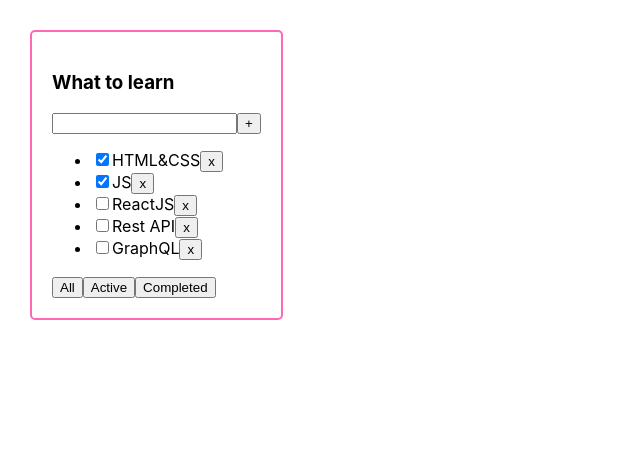
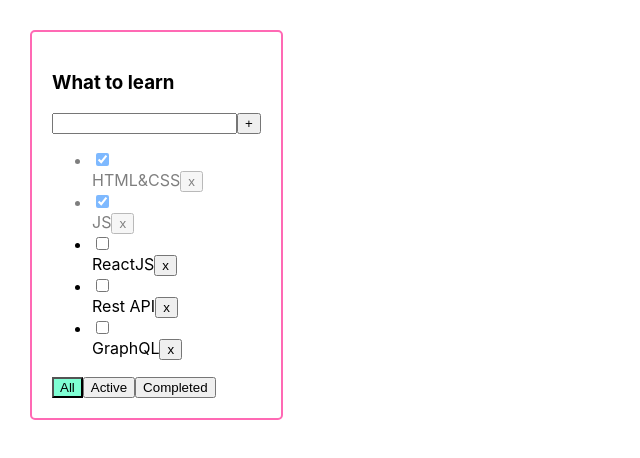
Before and after one commit to tolkunio/task-organized-app, a React (Create React App) app: page / in a window 1280 px wide. Shown: the top 458 px of the page, without its empty margins (0-640 px from the left). Built offline with nearby package versions, Linux system fonts and the light colour scheme.

Commit message:
-до конца разобрала 4 урок по todo-list

```diff
--- a/src/TodoList.tsx
+++ b/src/TodoList.tsx
@@ -1,65 +1,95 @@
-import React, {ChangeEvent,KeyboardEvent, FC, useState} from 'react';
+import React, {ChangeEvent, KeyboardEvent, FC, useState} from 'react';
 import {FilterValuesType, TaskType} from './App'
+import s from './TodoLost.module.css';
+import SuperCheckBox from './components/SuperCheckBox';
 
 type TodoListPropsType = {
     title: string,
     tasks: Array<TaskType>,
-    removeTask:(id:string)=>void,
-    changeFilter:(filter:FilterValuesType)=>void
-    addTask:(title:string)=>void,
-    changeCheckBoxStatus(taskId:string,checkValue:boolean):void,
+    removeTask: (id: string) => void,
+    changeFilter: (filter: FilterValuesType) => void
+    addTask: (title: string) => void,
+    changeCheckBoxStatus(taskId: string, checkValue: boolean): void,
 }
 const TodoList: FC<TodoListPropsType> = (props: TodoListPropsType) => {
-    let[title,setTitle]=useState('');
+    let [title, setTitle] = useState('');
+    let [error,setError]= useState<string|null>(null);
+    const [filterName,setFilterName]=useState('all')
+    const addTask = () => {
+        if (title.trim() !== '') {
+            props.addTask(title.trim());
+            setTitle('');
+        }
+        else{
+            setError('Title is required!');
+        }
+    };
 
-    const addTask = () => {
-        props.addTask(title);
-        setTitle('');
-    };
-    const changeCheckBoxStatus=(checkValue:boolean)=>{
-    }
-    const onChangeTextHandler = (e:ChangeEvent<HTMLInputElement>) => {
+    const onChangeTextHandler = (e: ChangeEvent<HTMLInputElement>) => {
+        setError(null);
         setTitle(e.currentTarget.value);
     };
-    const onKeyPressHandler = (e:KeyboardEvent<HTMLInputElement>) => {
+    const onKeyPressHandler = (e: KeyboardEvent<HTMLInputElement>) => {
         if (e.charCode === 13) {
             addTask();
         }
     };
 
-    const onAllClickHandler=()=> props.changeFilter('all');
+    const onAllClickHandler = () => {
+        props.changeFilter('all');
+        setFilterName('all')
+    }
 
-    const onActiveClickHandler=()=> props.changeFilter('active');
+    const onActiveClickHandler = () => {
+        props.changeFilter('active');
+        setFilterName('active')
+    }
 
-    const onCompletedClickHandler=()=> props.changeFilter('completed');
+    const onCompletedClickHandler = () => {
+        props.changeFilter('completed');
+        setFilterName('completed')
+    }
 
+    const onChangeHandlerCheckBox = (id:string,isDone:boolean)=>{
+        props.changeCheckBoxStatus(id,isDone);
+    }
     return (
         <div className="todolist">
             <h3>{props.title}</h3>
             <div>
-                <input value={title}
-                        onChange={onChangeTextHandler}
-                        onKeyPress={onKeyPressHandler}/>
+                <input className={error?s.error:''}
+                       value={title}
+                       onChange={onChangeTextHandler}
+                       onKeyPress={onKeyPressHandler}/>
                 <button onClick={addTask}>+</button>
             </div>
+            {error && <div className={s.errorMessage}>{error}</div>}
             <ul>
                 {
-                    props.tasks.map(el=>{
-                        const onChangeHandler = (e:ChangeEvent<HTMLInputElement>) => {
-                            props.changeCheckBoxStatus(el.id,e.currentTarget.checked);
-                        };
-                        return <li key={el.id}>
-                                <input type="checkbox" checked={el.isDone} onChange={onChangeHandler}/>
-                                <span>{el.title}</span>
-                                <button onClick={()=>{props.removeTask(el.id)}}>x</button>
+                    props.tasks.map(el => {
+                        return <li key={el.id} className={el.isDone?s.isDone:''}>
+                            <SuperCheckBox callback={(newIsDone)=>{onChangeHandlerCheckBox(el.id,newIsDone)}} isDone={el.isDone}/>
+                            <span>{el.title}</span>
+                            <button onClick={() => {
+                                props.removeTask(el.id)
+                            }}>x
+                            </button>
                         </li>
                     })
                 }
             </ul>
             <div>
-                <button onClick={onAllClickHandler}>All</button>
-                <button onClick={onActiveClickHandler}>Active</button>
-                <button onClick={onCompletedClickHandler}>Completed</button>
+                <button className={filterName==='all'?s.activeFilter:''}
+                        onClick={onAllClickHandler}>All</button>
+
+                <button className={filterName==='active'?s.activeFilter:''}
+                        onClick={onActiveClickHandler}>
+                    Active
+                </button>
+                <button className={filterName=='completed'?s.activeFilter:''}
+                        onClick={onCompletedClickHandler}>
+                    Completed
+                </button>
             </div>
 
         </div>
--- /dev/null
+++ b/src/TodoLost.module.css
@@ -0,0 +1,15 @@
+.error{
+    border: red 1px solid;
+}
+.errorMessage{
+    color: red;
+}
+.activeFilter{
+    background-color: aquamarine;
+}
+:focus{
+
+}
+.isDone{
+    opacity: 0.5;
+}
--- /dev/null
+++ b/src/components/SuperCheckBox.tsx
@@ -0,0 +1,17 @@
+import React, {ChangeEvent} from 'react';
+type PropsType={
+    callback:(newIsDone:boolean)=>void;
+    isDone:boolean;
+}
+const SuperCheckBox = (props:PropsType) => {
+    const onChangeHandler = (e: ChangeEvent<HTMLInputElement>) => {
+        props.callback(e.currentTarget.checked);
+    };
+    return (
+        <div>
+            <input type="checkbox" onChange={onChangeHandler} checked={props.isDone}/>
+        </div>
+    );
+};
+
+export default SuperCheckBox;
```
Also changed, not shown: src/App.css (line endings or trailing spaces).
